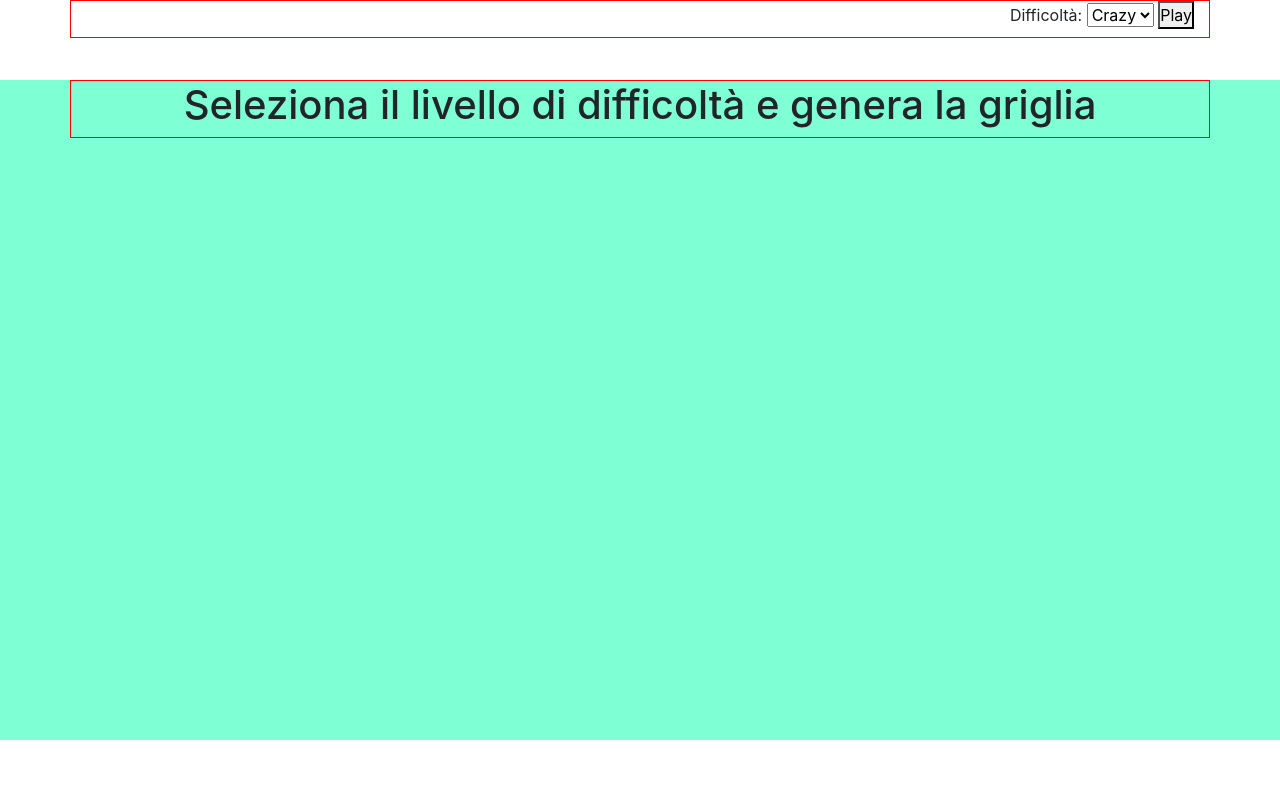
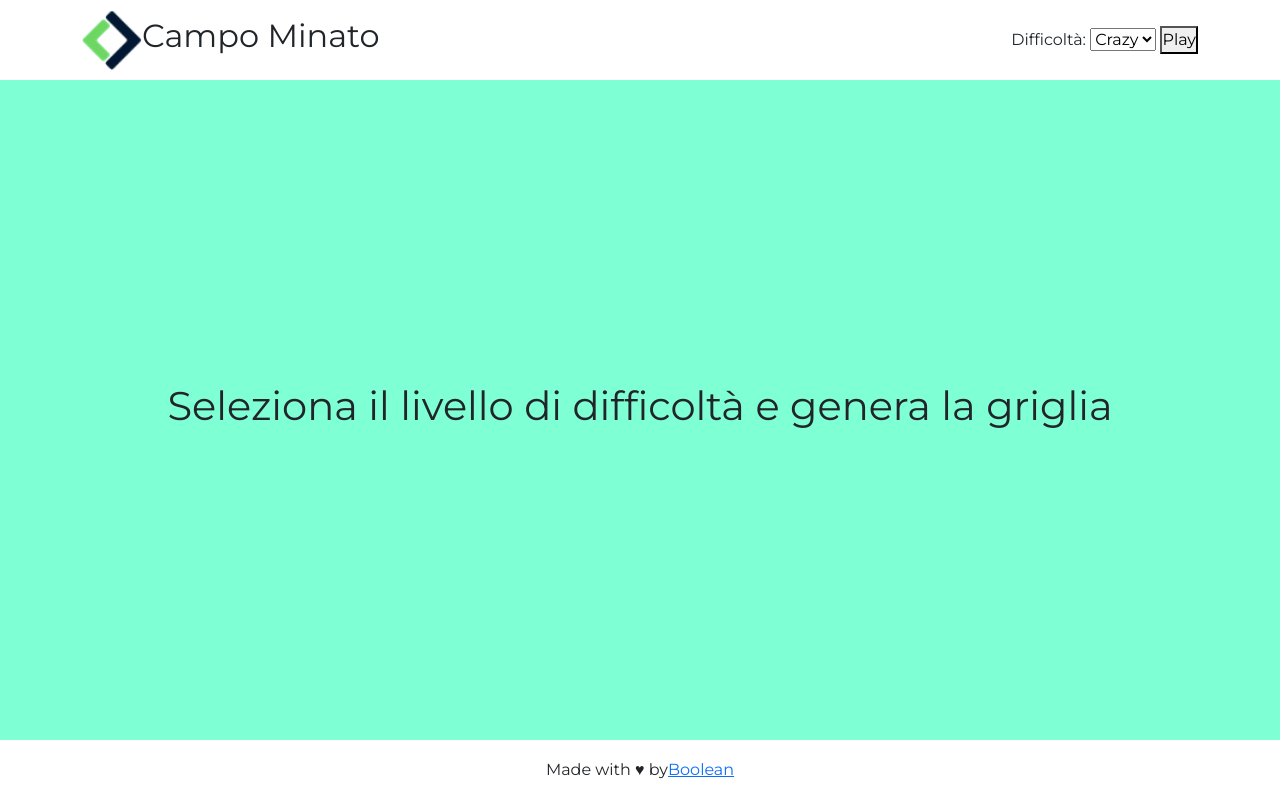
Before and after one commit to davidechon/js-campominato-grid, a plain HTML site: page index.html in a window 1280 px wide. Drawn offline with nearby package versions, Linux system fonts and the light colour scheme.

Commit message:
correzioni varie

```diff
--- a/css/style.css
+++ b/css/style.css
@@ -3,20 +3,24 @@
   margin: 0;
   padding: 0;
   box-sizing: border-box;
+  font-family: 'Montserrat', sans-serif;
 }
 
 header {
   height: 80px;
 }
+header .logo img{
+  height: 60px;
+}
+
+
 main{
   height: calc(100vh - 140px);
   min-height: 500px;
   background-color: aquamarine;
   overflow-y: auto;
 }
-footer{
-  height: 60px;
-}
+
 
 .gridRow{
   width: 500px;
@@ -25,8 +29,12 @@ footer{
   flex-wrap: wrap;
 }
 .box{
-  border: 1px solid red;
+  border: 1px solid white;
 }
-.container{
-  border: 1px solid red;
+.pointer{
+  cursor: pointer;
 }
+
+footer{
+  height: 60px;
+}
--- a/index.html
+++ b/index.html
@@ -5,16 +5,24 @@
   <meta http-equiv="X-UA-Compatible" content="IE=edge">
   <meta name="viewport" content="width=device-width, initial-scale=1.0">
   <!-- Css Bootstrap -->
-  <link rel="stylesheet" href="https://cdn.jsdelivr.net/npm/bootstrap@4.6.1/dist/css/bootstrap.min.css" integrity="sha384-zCbKRCUGaJDkqS1kPbPd7TveP5iyJE0EjAuZQTgFLD2ylzuqKfdKlfG/eSrtxUkn" crossorigin="anonymous">
-  <title>JS - Campominato - Grid</title>
+  <link href="https://cdn.jsdelivr.net/npm/bootstrap@5.1.3/dist/css/bootstrap.min.css" rel="stylesheet" integrity="sha384-1BmE4kWBq78iYhFldvKuhfTAU6auU8tT94WrHftjDbrCEXSU1oBoqyl2QvZ6jIW3" crossorigin="anonymous">
+  <!-- Font Google -->
+  <link rel="preconnect" href="https://fonts.googleapis.com">
+  <link rel="preconnect" href="https://fonts.gstatic.com" crossorigin>
+  <link href="https://fonts.googleapis.com/css2?family=Montserrat:ital,wght@0,200;0,300;0,400;0,900;1,300;1,400;1,900&display=swap" rel="stylesheet">
+  <title>JS - CampoMinato - Grid</title>
   <!-- Css Style -->
   <link rel="stylesheet" href="css/style.css">
 </head>
 <body>
   <header>
-    <div class="container">
+    <div class="container d-flex align-items-center justify-content-between  h-100">
+      <div class="logo d-flex align-items-center">
+        <img src="img/Logo.png" alt="logo">
+        <h2>Campo Minato</h2>
+      </div>
       <div class="toolbar text-right">
-        <label for="level">Difficoltà:
+        <label for="level"> Difficoltà:
           <select name="level" id="level">
             <option value="1" selected>Easy</option>
             <option value="2" selected>Hard</option>
@@ -28,11 +36,15 @@
     </div> <!-- /container -->
   </header> <!-- /header -->
   <main>
-    <div id="app" class="container d-flex justify-content-center">
+    <div id="app" class="container d-flex justify-content-center align-items-center h-100">
       <h1>Seleziona il livello di difficoltà e genera la griglia</h1>
     </div>
   </main> <!-- /main -->
-  <footer></footer> <!-- /footer -->
+  <footer>
+    <div class="container d-flex justify-content-center align-items-center h-100">
+      Made with &hearts; by <a href="http://boolean.careers"> Boolean</a>
+    </div>
+  </footer> <!-- /footer -->
 
 
 
```
Also changed, not shown: js/script.js (+4 -4 lines), img/Logo.png (added), 1 other file.
